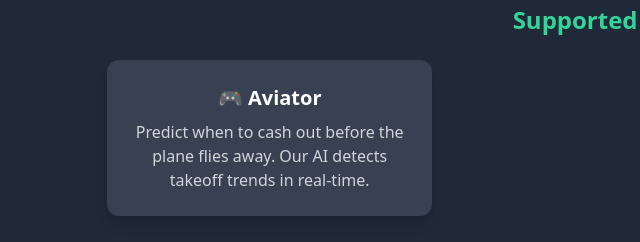
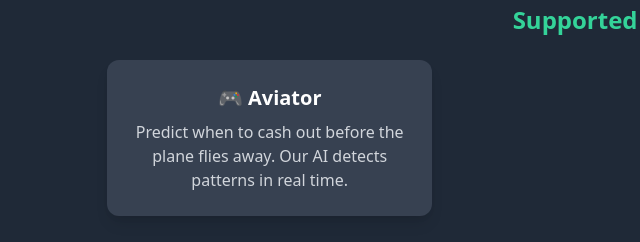
Before and after one commit to nextagence/regru, a plain HTML site: page index.html in a window 1280 px wide. Shown: the part 1220-1462 px from the top of the page, 21-661 px from the left. Drawn offline with nearby package versions, Linux system fonts and the light colour scheme.

Commit message:
Update index.html

```diff
--- a/index.html
+++ b/index.html
@@ -86,7 +86,7 @@
       <div class="grid md:grid-cols-3 gap-6 max-w-5xl mx-auto">
         <div class="bg-gray-700 p-6 rounded-xl shadow-lg">
           <h4 class="text-xl font-bold mb-2">🎮 Aviator</h4>
-          <p class="text-gray-300">Predict when to cash out before the plane flies away. Our AI detects takeoff trends in real-time.</p>
+          <p class="text-gray-300">Predict when to cash out before the plane flies away. Our AI detects patterns in real time.</p>
         </div>
       </div>
     </section>
```
